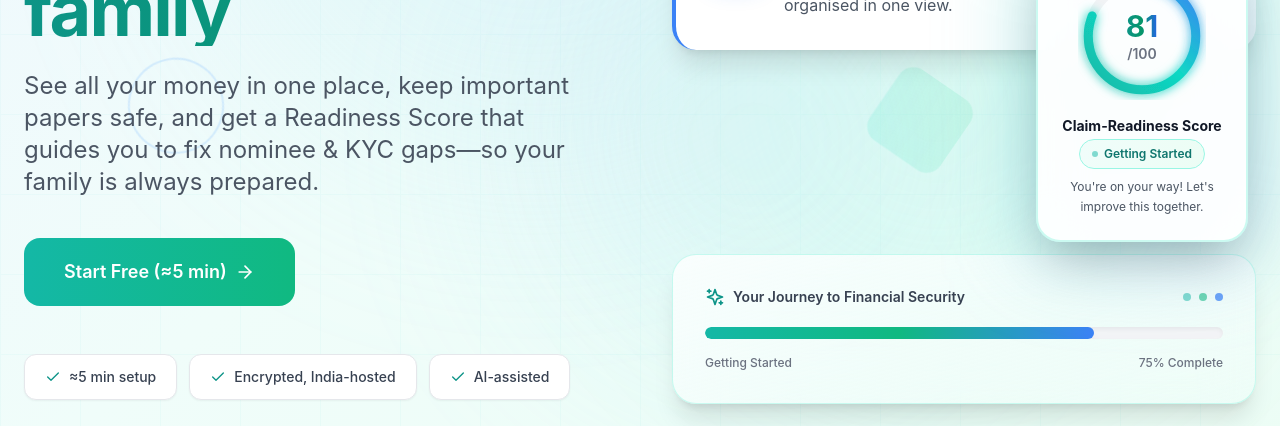
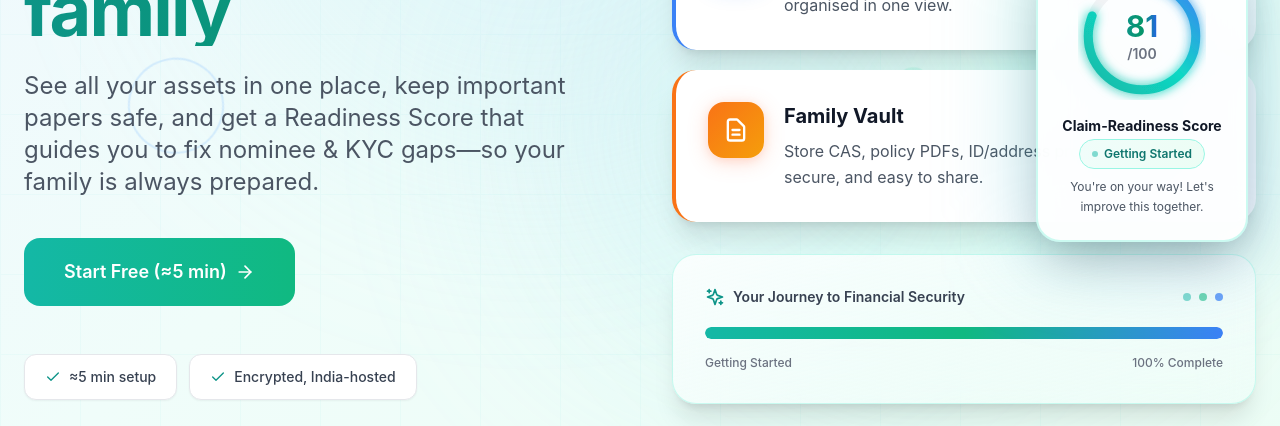
Before and after one commit to Zer-0ne/secufi_landing, a React (Vite) app: page / in a window 1280 px wide. Shown: the part 526-952 px from the top of the page. Built offline with nearby package versions, Linux system fonts and the light colour scheme; no server answers.

Commit message:
Updated Hero.tsx

```diff
--- a/src/components/Hero.tsx
+++ b/src/components/Hero.tsx
@@ -24,7 +24,7 @@ const Hero = () => {
     setIsVisible(true);
     setShowAnimation(isPlatformAllowedForAnimation());
 
-    const phaseTimings = [0, 2500, 5000, 7500];
+    const phaseTimings = [0, 1000, 2000, 3000];
     const timers = phaseTimings.map((delay, index) =>
       setTimeout(() => setPhase(index), delay)
     );
@@ -120,7 +120,7 @@ const Hero = () => {
             </h1>
 
             <p className="text-xl md:text-2xl text-gray-600 mb-10 leading-relaxed max-w-xl">
-              See all your money in one place, keep important papers safe, and
+              See all your assets in one place, keep important papers safe, and
               get a Readiness Score that guides you to fix nominee & KYC gaps—so
               your family is always prepared.
             </p>
@@ -149,12 +149,6 @@ const Hero = () => {
                 <Check className="w-4 h-4 text-teal-600" />
                 <div className="text-sm font-medium text-gray-700">
                   Encrypted, India-hosted
-                </div>
-              </div>
-              <div className="flex items-center gap-2 bg-white rounded-xl px-5 py-3 border border-gray-200 shadow-sm">
-                <Check className="w-4 h-4 text-teal-600" />
-                <div className="text-sm font-medium text-gray-700">
-                  AI-assisted
                 </div>
               </div>
             </div>
```
